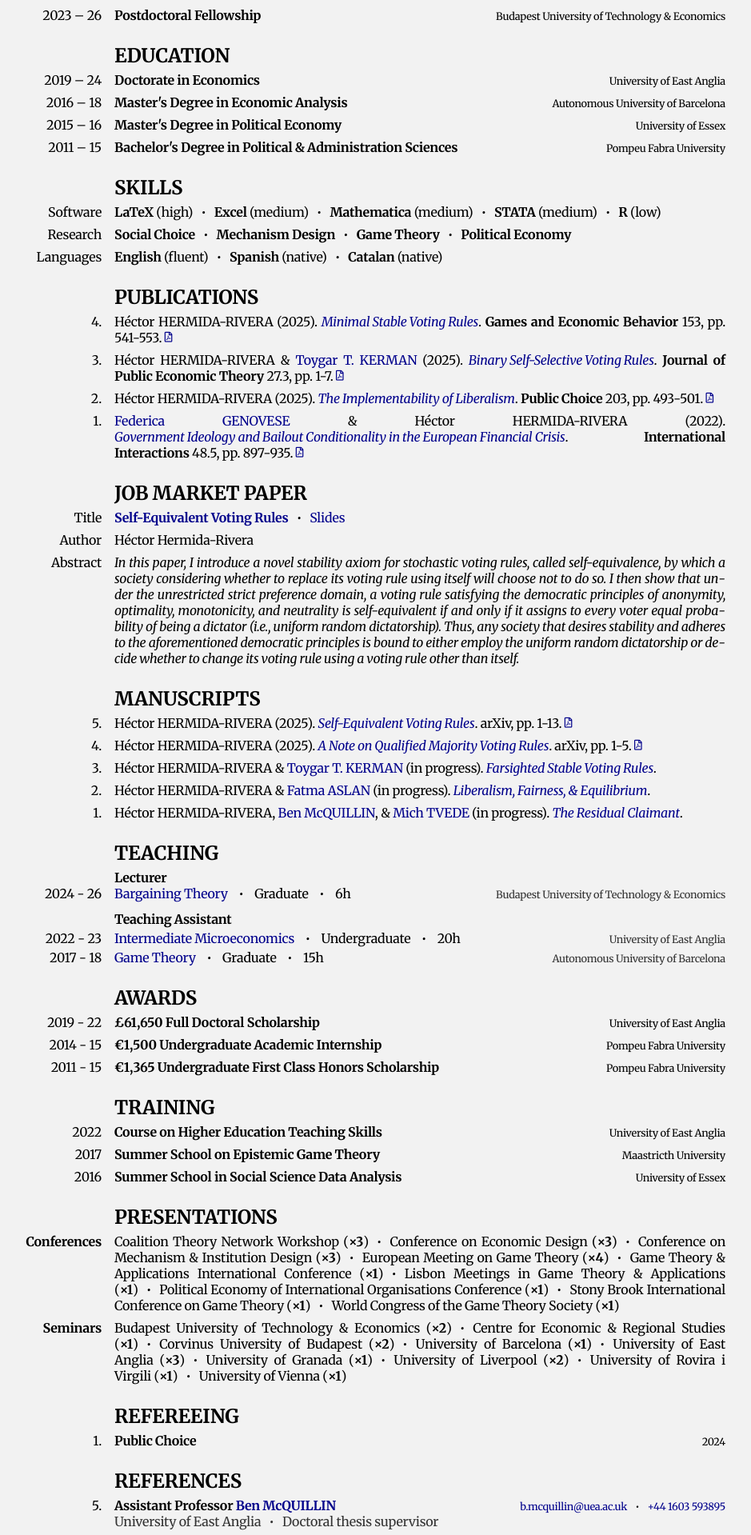
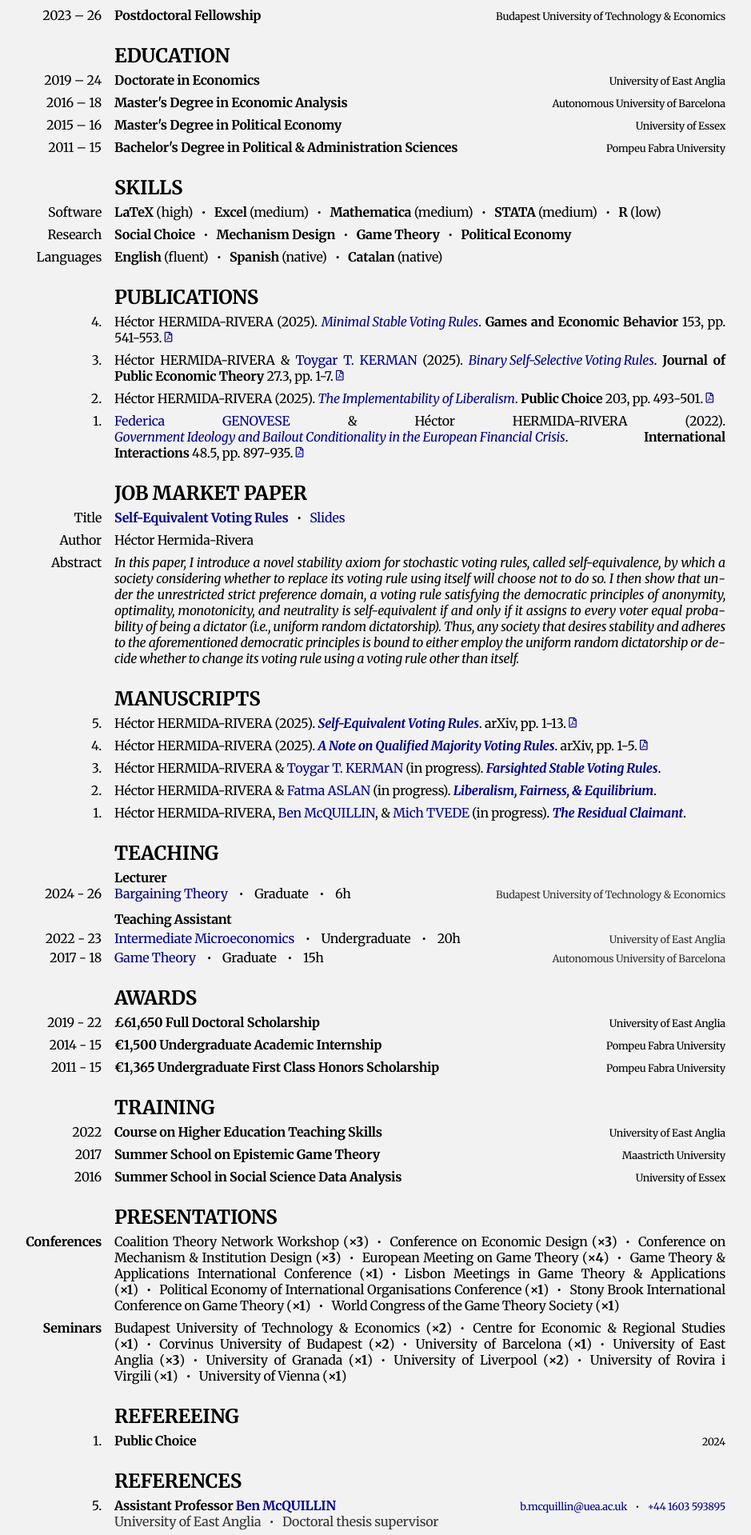
Before and after one commit to HectorHermidaRivera/hectorhermidarivera.github.io, a Jekyll site: the page built from index.md, in a window 1280 px wide. Shown: the part 565-2484 px from the top of the page at 80% size, without its empty margins (173-1112 px from the left). Built offline with Jekyll 4.4.1, drawn with Linux system fonts in a browser that asks for light colours; a style sheet for code colours, icons or effects is not loaded.

Commit message:
Update style.css

```diff
--- a/assets/css/style.css
+++ b/assets/css/style.css
@@ -288,9 +288,7 @@ body {
   padding: 0;
 }
 
-.collapsible-link,
-.collapsible-link i,
-.collapsible-link b {
+.collapsible-link {
   color: #00008B;
   text-decoration: none;
   cursor: pointer;
```
